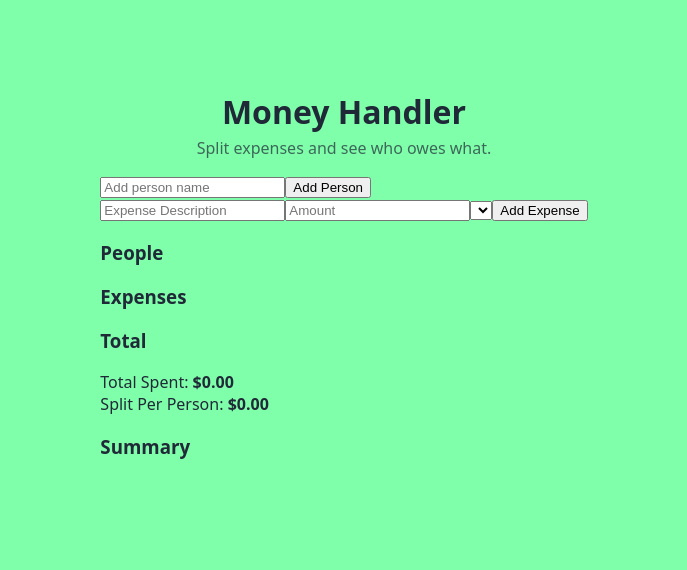
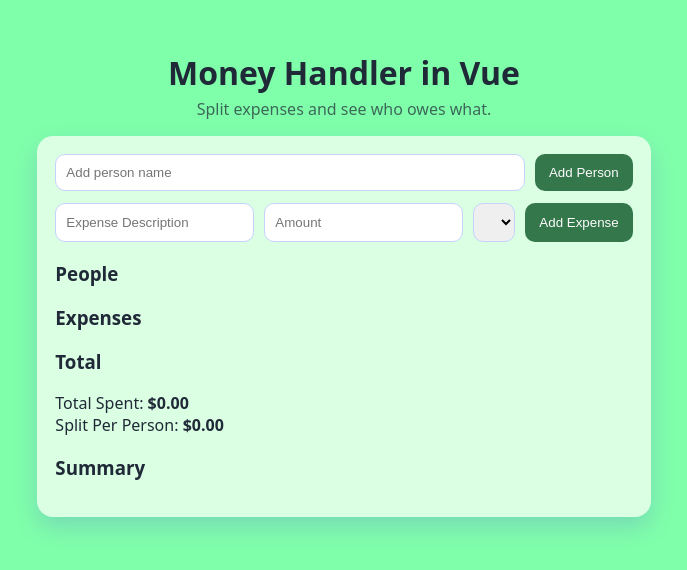
Before and after one commit to Nishikiia/Expenses-Splitter, a Vue app in the folder expense-splitter-vue/: page / in a window 1280 px wide. Shown: the part 116-686 px from the top of the page, without its empty margins (296-983 px from the left). Built offline with nearby package versions, Linux system fonts and the light colour scheme.

Commit message:
Added Card, Changed Name

```diff
--- a/expense-splitter-vue/src/App.vue
+++ b/expense-splitter-vue/src/App.vue
@@ -1,10 +1,12 @@
 <script setup>
   import Header from './components/Header.vue'
+  import Card from './components/Card.vue'
 </script>
 
 <template>
   <Header/>
-    <main class="card">
+  <Card>
+        <main class="card">
         <form id="personForm" class="rowForm">
             <input id="personInput" type="text" placeholder="Add person name"/>
             <button>Add Person</button>
@@ -41,8 +43,29 @@
         </section>
 
     </main>
+  </Card>
 </template>
 
 <style scoped>
+.rowForm {
+    display: flex;
+    gap: 10px;
+    margin-bottom: 12px;
+}
 
+input, select {
+    flex: 1;
+    padding: 10px;
+    border-radius: 10px;
+    border: 1px solid #c7d2fe;
+}
+
+button {
+    padding: 10px 14px;
+    border-radius: 10px;
+    border: none;
+    background: #34774b;
+    color: #fcfcfc;
+    cursor: pointer;
+}
 </style>
--- /dev/null
+++ b/expense-splitter-vue/src/components/Card.vue
@@ -0,0 +1,15 @@
+<template>
+    <main class="card">
+        <slot />
+    </main>
+</template>
+
+<style scoped>
+    .card {
+    width: min(600 px, 100%);
+    background: #daffe3;
+    padding: 18px;
+    border-radius: 16px;
+    box-shadow: 0 10px 24px rgba(79, 70, 229, .2);
+}
+</style>
--- a/expense-splitter-vue/src/components/Header.vue
+++ b/expense-splitter-vue/src/components/Header.vue
@@ -1,6 +1,6 @@
 <template>
     <header class="top">
-        <h1>Money Handler</h1>
+        <h1>Money Handler in Vue</h1>
         <p>Split expenses and see who owes what.</p>
     </header>
 </template>
```
